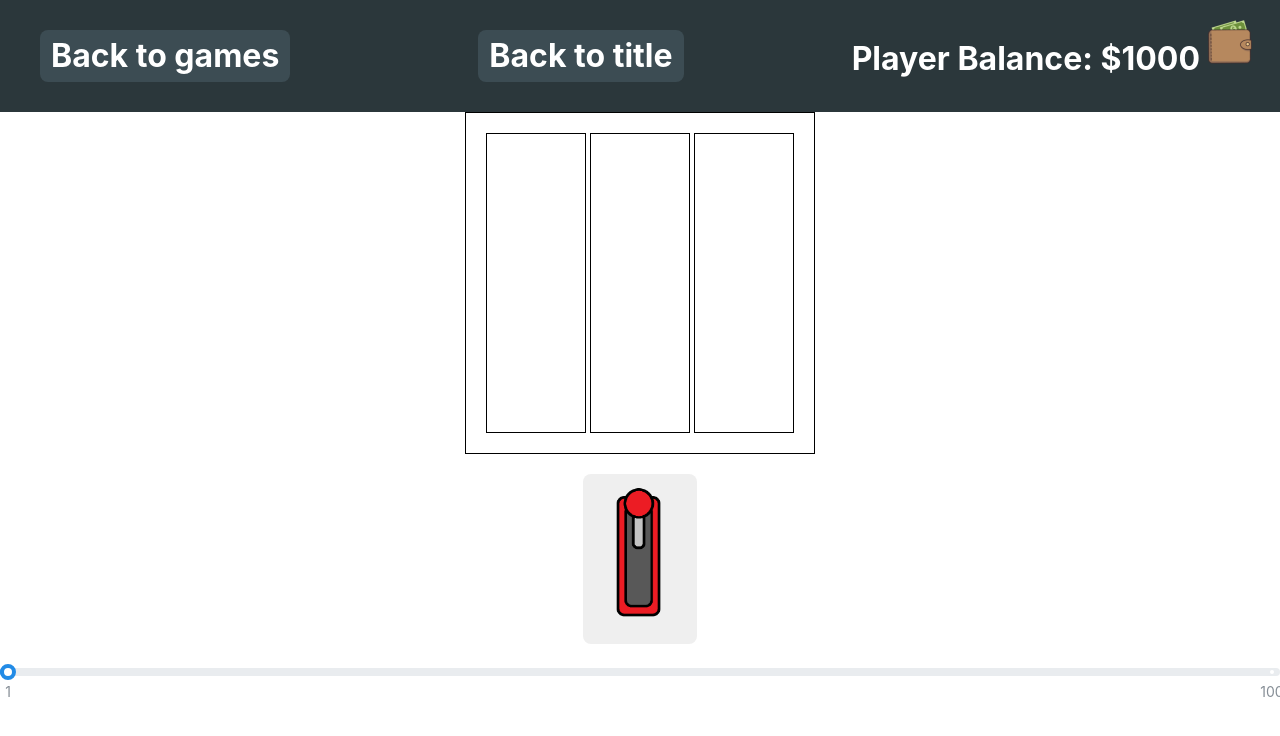
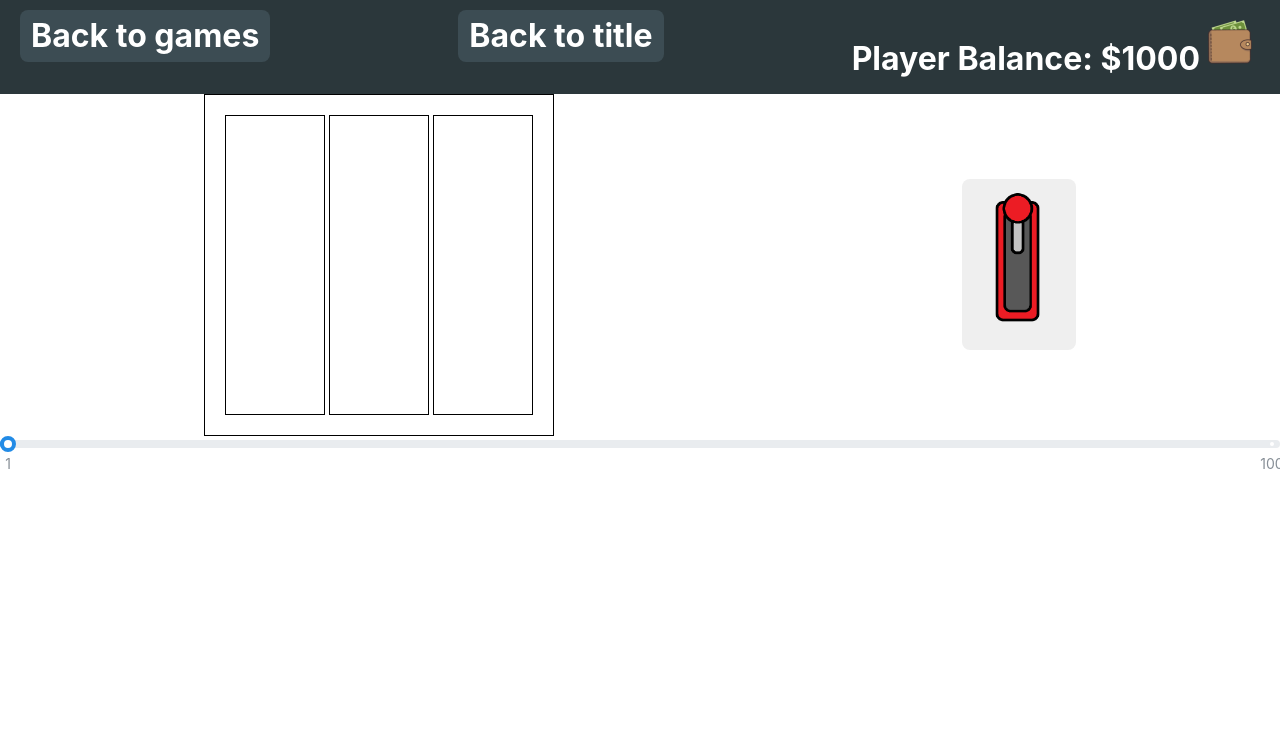
Before and after one commit to ThomasClifton/CasinoSim, a React (Vite) app: page /slots in a window 1280 px wide. Shown: the top 736 px of the page. Built offline with nearby package versions, Linux system fonts and the light colour scheme.

Commit message:
Move button to the right of the container

```diff
--- a/src/containers/SlotsGameContainer.tsx
+++ b/src/containers/SlotsGameContainer.tsx
@@ -34,8 +34,9 @@ const Slots = () => {
     };
 
     return (
+        <div>
+        <Header balance={1000}/>
         <div className="slotsPage">
-            <Header balance={1000}/>
             <div className="slots-container">
                 {selectedItems.map((selectedItem, index) => (
                     <div className="column" key={index}>
@@ -46,10 +47,13 @@ const Slots = () => {
             <button id="slots-handle" onClick={handleSpinClick}>
                 <img src="./src/assets/Slots/slotshandle.png" height="150px"/>
             </button>
+            </div>
+
 
             {
             // https://mantine.dev/core/slider/
             }
+            <div>
             <Slider min={1}
             color="blue"
             marks={[
@@ -57,6 +61,7 @@ const Slots = () => {
                 { value: 100, label: '100' },
             ]}
             />
+            </div>
         </div>
 
 
--- a/src/styles/_slots.css
+++ b/src/styles/_slots.css
@@ -1,12 +1,17 @@
 .slots-container {
     width: 350px;
     height: 30%;
-    border: 1px solid black;
+    border: 1px solid #000000;
     padding: 20px;
     display: flex;
     justify-content: space-between;
     flex-direction: row;
-    margin: auto;
+}
+
+.slotsPage {
+  display :flex;
+  align-items: center;
+  justify-content: space-around;
 }
 
 .column {
@@ -15,7 +20,7 @@
     height: 300px;
 }
 button {
-    margin: 20px;
+    margin: 0px;
 }
 img {
     margin: 5px;
```
Also changed, not shown: 1 other file (tests, documents, lock files or other folders).
